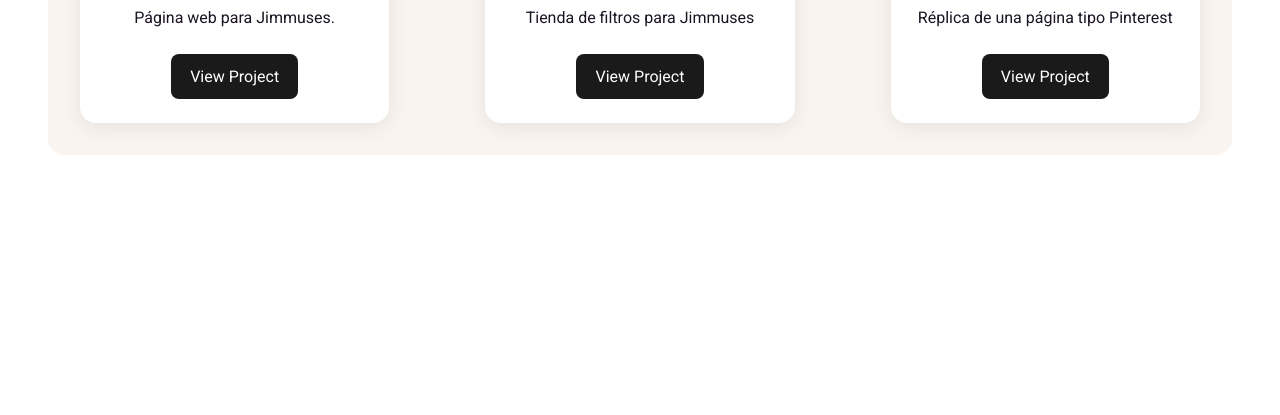
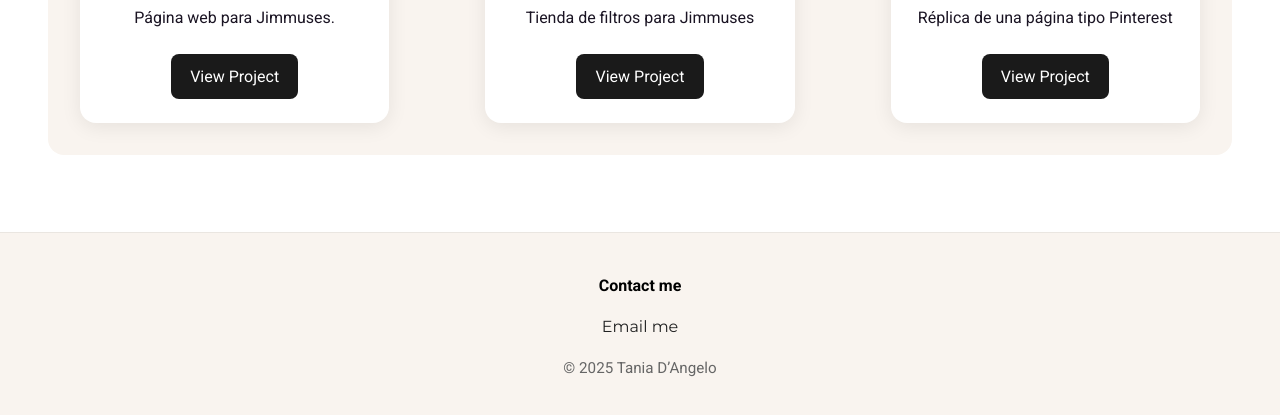
Before and after one commit to Taniadfs/Proyecto-4-Portfolio, a website built with Vite: page index.html in a window 1280 px wide. Shown: the part 1939-2354 px from the top of the page. Before the commit the page ends 2171 px from the top, so only its background shows below. Built offline with nearby package versions, Linux system fonts and the light colour scheme; a web font is replaced by a local one.

Commit message:
footer ok

```diff
--- a/src/components/Footer/footer.css
+++ b/src/components/Footer/footer.css
@@ -0,0 +1,34 @@
+.site-footer {
+  background: var(--background-color, #f9f4ef);
+  border-top: 1px solid rgba(0, 0, 0, 0.06);
+}
+
+.footer-container {
+  max-width: 1200px;
+  margin: 0 auto;
+  padding: 2.5rem 3rem;
+  display: grid;
+  gap: 1rem;
+  justify-items: center;
+  text-align: center;
+}
+
+#contact .contact-cta,
+#contact .contact-cta:link,
+#contact .contact-cta:visited {
+  color: var(--title-color, #222);
+  text-decoration: none;
+  cursor: pointer;
+  font-family: var(--font-family-secondary);
+}
+
+#contact .contact-cta:hover,
+#contact .contact-cta:focus-visible {
+  opacity: 0.85;
+  outline: none;
+}
+
+.footer-credit {
+  color: var(--text-muted, #666);
+  font-size: 0.95rem;
+}
--- a/src/components/Footer/footer.js
+++ b/src/components/Footer/footer.js
@@ -1,3 +1,39 @@
 import './footer.css'
 
-export function renderFooter() {}
+export function renderFooter() {
+  const footer = document.createElement('footer')
+  footer.className = 'site-footer'
+  footer.id = 'contact'
+
+  const wrap = document.createElement('div')
+  wrap.className = 'footer-container'
+
+  const title = document.createElement('h3')
+  title.className = 'footer-title'
+  title.textContent = 'Contact me'
+
+  const btn = document.createElement('a')
+  btn.className = 'contact-cta' // <-- coincide con tu CSS
+  btn.setAttribute('aria-label', 'Send email to Tania D’Angelo')
+
+  const TO = 't.dangelofonfria@gmail.com'
+  const SUBJECT = encodeURIComponent('Hi Tania — project inquiry')
+  const BODY = encodeURIComponent(
+    `Hi Tania,
+
+I’d love to talk to you about a project.
+
+Thanks,`
+  )
+
+  btn.href = `mailto:${TO}?subject=${SUBJECT}&body=${BODY}`
+  btn.textContent = 'Email me'
+
+  const credit = document.createElement('small')
+  credit.className = 'footer-credit'
+  credit.textContent = `© ${new Date().getFullYear()} Tania D’Angelo`
+
+  wrap.append(title, btn, credit)
+  footer.append(wrap)
+  return footer
+}
--- a/src/components/Header/header.css
+++ b/src/components/Header/header.css
@@ -30,7 +30,7 @@
   color: var(--text-color);
   font-style: italic;
   margin-top: 5px;
-  font-family: 'Inter', sans-serif;
+  font-family: 'roboto', sans-serif;
 }
 .hamburger {
   display: none;
@@ -64,6 +64,7 @@
     z-index: 1000;
   }
   .header-container {
+    position: relative;
     flex-direction: column;
     text-align: center;
   }
@@ -73,9 +74,8 @@
   .hamburger {
     display: block;
     position: absolute;
-    right: 1rem;
+    left: 1rem;
     top: 1.5rem;
-    z-index: 1001;
     cursor: pointer;
   }
   .nav-menu ul {
@@ -87,7 +87,7 @@
     top: 70px;
     right: 0;
     left: 0;
-    display: none; /* oculta por defecto */
+    display: none;
   }
   .nav-menu.active ul {
     display: flex;
--- a/src/main.js
+++ b/src/main.js
@@ -5,6 +5,7 @@
 import { experienceStudies } from './components/Experience/experience.js'
 import { renderSkills } from './components/Skills/skills.js'
 import { renderProjects } from './Projects/projects.js'
+import { renderFooter } from './components/Footer/footer.js'
 
 import './style.css'
 
@@ -24,3 +25,6 @@
 
 const projectsSection = renderProjects()
 document.body.appendChild(projectsSection)
+
+const footerElement = renderFooter()
+document.body.appendChild(footerElement)
```
